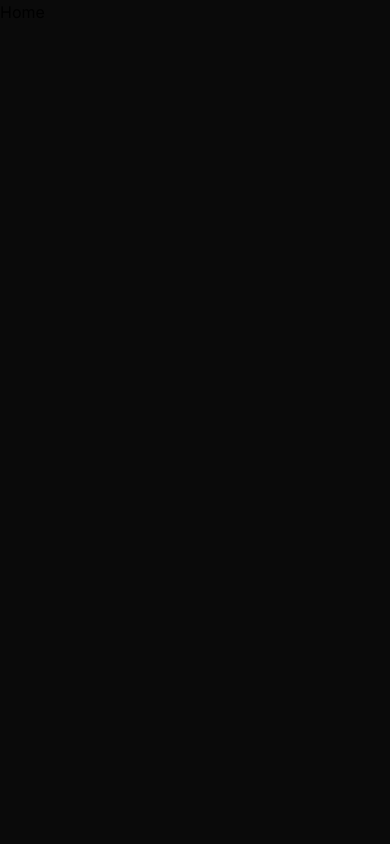
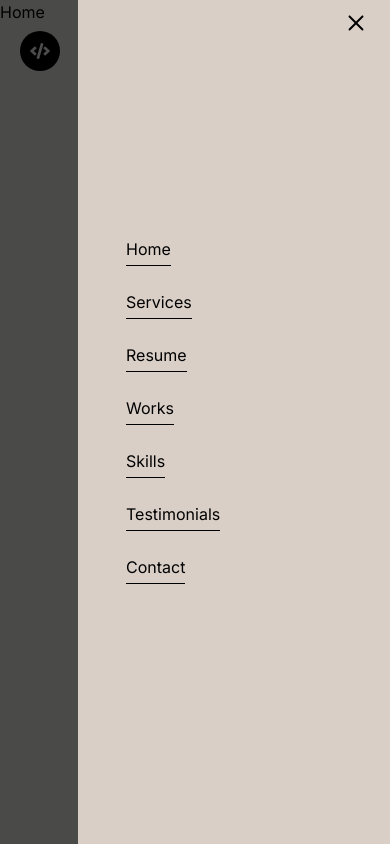
Before and after one commit to VirajJayasiri/modern-portfolio-website-nextjs15-typescript-tailwind, a Next.js app: page / in a window 390 px wide. Built offline with nearby package versions, Linux system fonts and the light colour scheme.

Commit message:
Working with navbar & make it responsive

```diff
--- /dev/null
+++ b/app/components/Home/Navbar/MobileNav.tsx
@@ -0,0 +1,26 @@
+import { NavLinks } from '@/constant/constant'
+import Link from 'next/link'
+import React from 'react'
+import { CgClose } from 'react-icons/cg'
+
+const MobileNav = () => {
+  return (
+    <div>
+      {/* OverLay */}
+      <div className='fixed inset-0 transform transition-all right-0 duration-500 z-[100002] bg-black opacity-70 w-full h-screen'></div>
+
+        {/* NavLinks */}
+        <div className='text-black fixed justify-center flex flex-col h-full transform transition-all duration-500 delay-300 w-[80%] sm:w-[60%] bg-[#D9CFC7] space-y-6 z-[100050] right-0'>
+          {NavLinks.map((link) => {
+            return <Link key={link.id} href={link.url}>
+              <p className='text-black w-fit ml-12 border-b-[1.5px] pb-1 border-black sm:text-[30px]'>{link.label}</p>
+              </Link>
+          })}
+          {/* CrossIcon */}
+        <CgClose className='absolute top-[0.7rem] right-[1.4rem] sm:w-8 sm:h-8 w-6 h-6'/>
+        </div>
+      </div>
+  )
+}
+
+export default MobileNav
--- /dev/null
+++ b/app/components/Home/Navbar/Nav.tsx
@@ -0,0 +1,69 @@
+'use client';
+import { NavLinks } from '@/constant/constant'
+import React, { useEffect, useState } from 'react'
+import { BiDownload } from 'react-icons/bi'
+import { FaCode } from 'react-icons/fa'
+import { HiBars3BottomRight } from 'react-icons/hi2'
+
+const Nav = () => {
+   const [navBg,setNavBg] = useState(false);
+   useEffect(()=>{
+      const handler = () => {
+         if(window.scrollY >= 90){
+            setNavBg(true);
+         }if(window.scrollY < 90){
+            setNavBg(false);
+         }
+      };
+      window.addEventListener('scroll',handler);
+
+      return () => {
+         window.removeEventListener('scroll',handler);
+      }
+   },[]
+)
+  return (
+    <div className={`transition-all ${navBg ? 'bg-[#EFE9E3] shadow-md' : 'fixed'} duration-200 h-[12vh] z-[10000] fixed w-full`}>
+      <div className='flex items-center h-full justify-between w-[90%] mx-auto'>
+
+         {/* Logo Section */}
+         <div className='flex items-center space-x-2'>
+            <div className='w-10 h-10 bg-black rounded-full flex items-center justify-center flex-col'>
+               <FaCode className='w-5 h-5 text-white'/>
+            </div>
+            <h1 className='text-xl hidden sm:block md:text-2xl text-black font-bold'>VIRAJ JAYASIRI</h1>
+         </div>
+
+         {/* Nav Links Section */}
+         {/* navlinks */}
+         <div className="hidden lg:flex items-center space-x-10">
+            {NavLinks.map((link) => {
+               return (
+               <a
+                  key={link.id}
+                  href={link.url}
+                  className="text-base text-black font-medium transition-all duration-200 hover:text-[#D9CFC7]">
+                  <p>{link.label}</p>
+               </a>
+               );
+            })}
+         </div>
+
+         {/* Nav Buttons Section */}
+         <div className='flex items-center space-x-4'>
+
+            {/* CV Button */}
+            <button className='px-8 py-3.5 text-sm cursor-pointer rounded-lg bg-[#D9CFC7] hover:bg-[#C9B59C] transition-all duration-300 text-black flex items-center space-x-2'>
+               <BiDownload className='w-5 h-5'/>
+               <span>Donwload CV</span>
+            </button>
+
+            {/* Burger Menu */}
+            <HiBars3BottomRight className='w-8 h-8 cursor-pointer text-black lg:hidden'/>
+         </div>
+      </div>
+    </div>
+  )
+}
+
+export default Nav
--- /dev/null
+++ b/app/components/Home/Navbar/ResponsiveNav.tsx
@@ -0,0 +1,14 @@
+'use client';
+import Nav from './Nav'
+import MobileNav from './MobileNav'
+
+const ResponsiveNav = () => {
+  return (
+    <div>
+      <Nav />
+      <MobileNav />
+    </div>
+  )
+}
+
+export default ResponsiveNav
--- a/app/layout.tsx
+++ b/app/layout.tsx
@@ -1,6 +1,7 @@
 import type { Metadata } from "next";
 import { Inter } from "next/font/google";
 import "./globals.css";
+import ResponsiveNav from "./components/Home/Navbar/ResponsiveNav";
 
 const font = Inter({
   weight:['100','200','300','400','500','600','700','800','900'],
@@ -20,8 +21,9 @@ export default function RootLayout({
   return (
     <html lang="en">
       <body
-        className={`${font.className} antialiased bg-[#0a0a0a]`}
+        className={`${font.className} antialiased bg-[#F9F8F6]`}
       >
+        <ResponsiveNav />
         {children}
       </body>
     </html>
--- /dev/null
+++ b/constant/constant.ts
@@ -0,0 +1,37 @@
+export const NavLinks = [
+   {
+      id:1,
+      url: "#",
+      label: "Home"
+   },
+   {
+      id:2,
+      url: "#",
+      label: "Services"
+   },
+   {
+      id:3,
+      url: "#",
+      label: "Resume"
+   },
+   {
+      id:4,
+      url: "#",
+      label: "Works"
+   },
+   {
+      id:5,
+      url: "#",
+      label: "Skills"
+   },
+   {
+      id:6,
+      url: "#",
+      label: "Testimonials"
+   },
+   {
+      id:7,
+      url: "#",
+      label: "Contact"
+   },
+];
```
